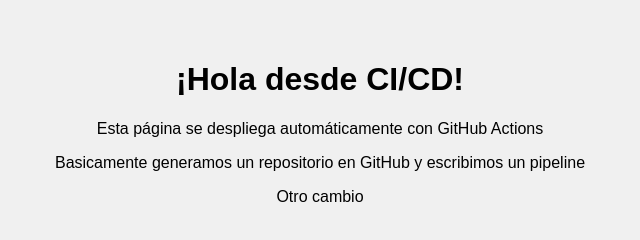
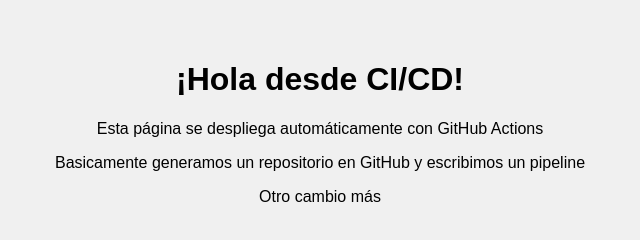
Before and after one commit to ecalcagno/mi-web-cicd, a website: page index.html in a window 1280 px wide. Shown: the full height of the page, 320-960 px from the left. Drawn offline with Linux system fonts and the light colour scheme.

Commit message:
Relanzando cambio

```diff
--- a/index.html
+++ b/index.html
@@ -9,7 +9,7 @@
   <h1>¡Hola desde CI/CD!</h1>
   <p>Esta página se despliega automáticamente con GitHub Actions</p>
   <p>Basicamente generamos un repositorio en GitHub y escribimos un pipeline</p>
-  <p>Otro cambio </p>
+  <p>Otro cambio más</p>
   <script src="script.js"></script>
 </body>
 </html>
```
